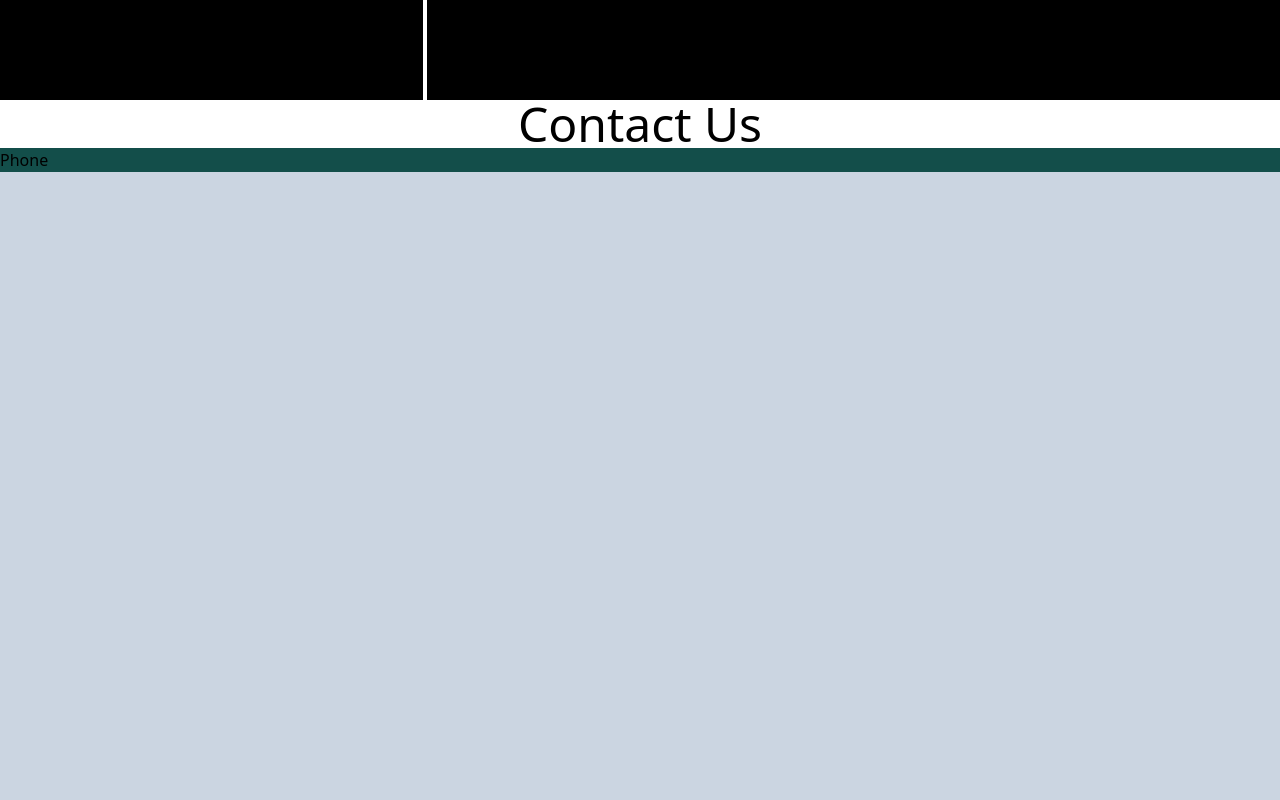
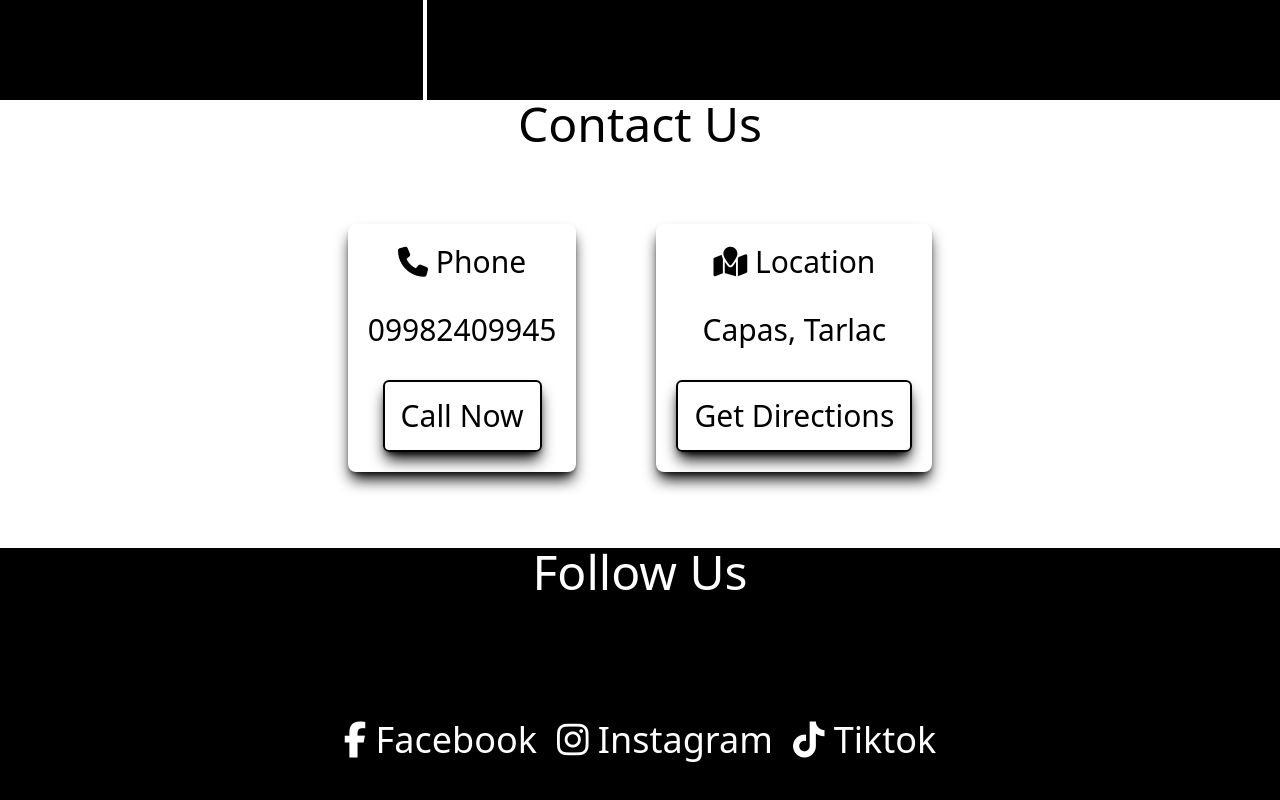
Before and after one commit to aecial/EP-React, a React (Vite) app: page / in a window 1280 px wide. Shown: the part 1548-2348 px from the top of the page. Before the commit the page ends 1720 px from the top, so only its background shows below. Built offline with nearby package versions, Linux system fonts and the light colour scheme.

Commit message:
web view done

```diff
--- a/src/App.jsx
+++ b/src/App.jsx
@@ -1,5 +1,6 @@
 import Menu from "./Menu";
 import Contact from "./components/Contact";
+import Footer from "./components/Footer";
 import Hero from "./components/Hero";
 import Navbar from "./components/Navbar";
 import PageHeader from "./components/PageHeader";
@@ -12,6 +13,7 @@ function App() {
       <Menu />
       <PageHeader header={"Contact Us"} color={"black"} bg={"white"} />
       <Contact />
+      <Footer />
     </>
   );
 }
--- a/src/components/Contact.jsx
+++ b/src/components/Contact.jsx
@@ -1,10 +1,25 @@
 import React from "react";
+import Socials from "./Socials";
+import ContactCard from "./ContactCard";
 
 const Contact = () => {
   return (
-    <section>
-      <div className="w-[100%] flex bg-teal-900 gap-20">
-        <h1>Phone</h1>
+    <section className="h-[50vh]">
+      <div className="w-[100%] h-full flex justify-center items-center md:text-2xl text-lg bg-white gap-20">
+        <ContactCard
+          icon={<i className="fa-solid fa-phone"></i>}
+          title={"Phone"}
+          content={"09982409945"}
+          cta={"tel:09982409945"}
+          ctaText={"Call Now"}
+        />
+        <ContactCard
+          icon={<i className="fa-solid fa-map-location"></i>}
+          title={"Location"}
+          content={"Capas, Tarlac"}
+          cta={"https://goo.gl/maps/U31AVPNhziW1wRFv6"}
+          ctaText={"Get Directions"}
+        />
       </div>
     </section>
   );
--- /dev/null
+++ b/src/components/ContactCard.jsx
@@ -0,0 +1,20 @@
+import React from "react";
+
+const ContactCard = ({ icon, title, content, cta, ctaText }) => {
+  return (
+    <div className="bg-white min-h-74 min-w-74 text-black shadow-lg rounded-lg shadow-black p-5 md:text-3xl flex flex-col justify-center items-center gap-8">
+      <h1>
+        {icon} {title}
+      </h1>
+      <h1>{content}</h1>
+      <a
+        href={cta}
+        className="border-black border-2 shadow-lg hover:bg-black hover:text-white shadow-black p-4 rounded-md"
+      >
+        {ctaText}
+      </a>
+    </div>
+  );
+};
+
+export default ContactCard;
--- /dev/null
+++ b/src/components/Footer.jsx
@@ -0,0 +1,16 @@
+import React from "react";
+import PageHeader from "./PageHeader";
+import Socials from "./Socials";
+
+const Footer = () => {
+  return (
+    <footer className="h-[42vh] bg-black text-white text-4xl flex flex-col items-center">
+      <PageHeader header={"Follow Us"} color={"white"} />
+      <div className="h-full flex items-center">
+        <Socials />
+      </div>
+    </footer>
+  );
+};
+
+export default Footer;
--- /dev/null
+++ b/src/components/Socials.jsx
@@ -0,0 +1,21 @@
+import React from "react";
+
+const Socials = ({ fbLink, igLink, tkLink }) => {
+  return (
+    <>
+      <div className="flex flex-col md:flex-row gap-5 p-4 ">
+        <a href={fbLink}>
+          <i class="fa-brands fa-facebook-f"></i> Facebook
+        </a>
+        <a href={igLink}>
+          <i class="fa-brands fa-instagram"></i> Instagram
+        </a>
+        <a href={tkLink}>
+          <i class="fa-brands fa-tiktok"></i> Tiktok
+        </a>
+      </div>
+    </>
+  );
+};
+
+export default Socials;
```
